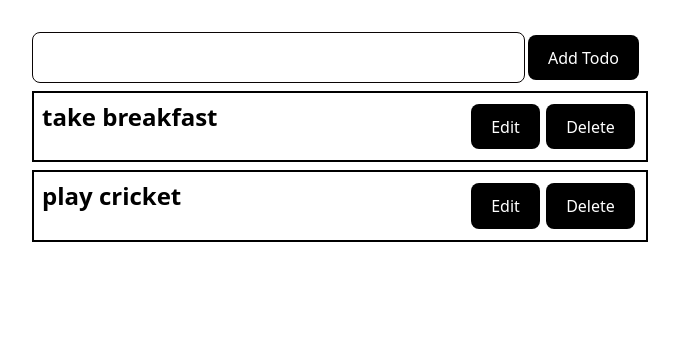
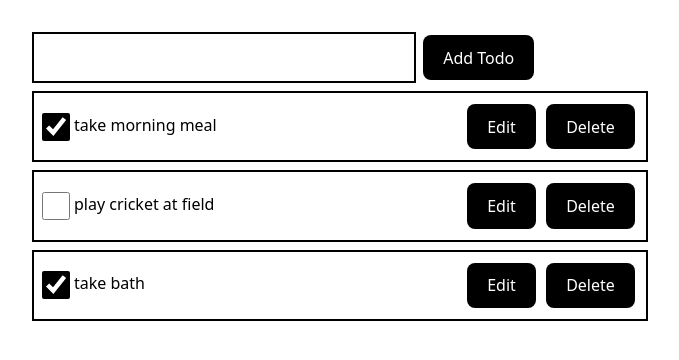
Before and after one commit to DivyaGaurav21/js--react-2k26, a React (Vite) app in the folder react-devlop/: page /infinite-que1 in a window 1280 px wide. Shown: the top 360 px of the page, without its empty margins (300-979 px from the left). Built offline with nearby package versions, Linux system fonts and the light colour scheme.

Commit message:
add todo list with status

```diff
--- a/react-devlop/src/components/question/TodoList.jsx
+++ b/react-devlop/src/components/question/TodoList.jsx
@@ -1,35 +1,119 @@
-// TODO LIST WITHOUT STATUS
+// // TODO LIST WITHOUT STATUS
+
+// import React, { useState } from "react";
+
+// let dummyTodo = [
+//   { id: 1, title: "take breakfast" },
+//   { id: 2, title: "play cricket" }
+// ];
+
+// const TodoList = () => {
+
+//   const [todos, setTodos] = useState(dummyTodo);
+//   const [inputValue, setInputValue] = useState("");
+//   const [editId, setEditId] = useState(null);
+
+//   const addTodoHandler = (e) => {
+//     e.preventDefault();
+
+//     if (!inputValue) {
+//       alert("please add todo");
+//       return;
+//     }
+
+//     if (editId) {
+//       let editedTodos = todos.map(todo => {
+//         if (todo.id == editId) {
+//           return { ...todo, title: inputValue }
+//         } else {
+//           return todo;
+//         }
+//       })
+//       setTodos(editedTodos);
+//       setInputValue("");
+//       setEditId(null);
+//       return;
+//     }
+
+//     let newTodo = {
+//       id: Date.now(),
+//       title: inputValue
+//     }
+//     setTodos(prev => [newTodo, ...prev]);
+//     setInputValue("");
+//   }
+
+//   const deleteHandler = (Id) => {
+//     setTodos(todos.filter(todo => todo.id != Id))
+//   }
+
+//   const editHandler = (todo) => {
+//     setEditId(todo.id);
+//     setInputValue(todo.title);
+//   }
+
+//   return (
+//     <div>
+//         <form className="flex flex-row mb-2">
+//           <input
+//             value={inputValue}
+//             onChange={(e) => setInputValue(e.target.value)}
+//           />
+//           <button className="btn" type="submit" onClick={addTodoHandler}>{editId ? "Update" : "Add"} Todo</button>
+//         </form>
+
+//       <div className="flex flex-col gap-2">
+//         {todos.map(todo => (
+//           <div className="flex flex-row justify-between border-2 border-black p-2">
+//             <p className="font-bold text-2xl">{todo.title}</p>
+//             <div>
+//               <button className="btn" onClick={() => editHandler(todo)}>Edit</button>
+//               <button className="btn" onClick={() => deleteHandler(todo.id)}>Delete</button>
+//             </div>
+//           </div>
+//         ))}
+//       </div>
+//     </div>
+//   );
+// };
+
+// export default TodoList;
+
+
+// --------------
+
+// TODO LIST WITH STATUS
 
 import React, { useState } from "react";
 
-let dummyTodo = [
-  { id: 1, title: "take breakfast" },
-  { id: 2, title: "play cricket" }
+const dummyTodos = [
+  { id: 1, title: "take morning meal", status: true },
+  { id: 2, title: "play cricket at field", status: false },
+  { id: 3, title: "take bath", status: true }
 ];
 
 const TodoList = () => {
-
-  const [todos, setTodos] = useState(dummyTodo);
-  const [inputValue, setInputValue] = useState("");
+  const [todos, setTodos] = useState(dummyTodos);
+  const [inputValue, setInputValue] = useState('');
   const [editId, setEditId] = useState(null);
 
   const addTodoHandler = (e) => {
     e.preventDefault();
 
-    if (!inputValue) {
+    if (!inputValue.trim()) {
       alert("please add todo");
       return;
     }
 
     if (editId) {
-      let editedTodos = todos.map(todo => {
+      let updatedTodoArr = todos.map(todo => {
         if (todo.id == editId) {
           return { ...todo, title: inputValue }
         } else {
           return todo;
         }
       })
-      setTodos(editedTodos);
+      setTodos(updatedTodoArr);
       setInputValue("");
       setEditId(null);
       return;
@@ -37,37 +121,55 @@ const TodoList = () => {
 
     let newTodo = {
       id: Date.now(),
-      title: inputValue
+      title: inputValue,
+      status: false
     }
-    setTodos(prev => [newTodo, ...prev]);
-    setInputValue("");
+    setTodos(prevTodos => [newTodo, ...prevTodos]);
   }
 
+  const checkHandler = (Id) => {
+    let updateStatus = todos.map(todo => {
+      if (todo.id == Id) {
+        return { ...todo, status: !todo.status }
+      } else {
+        return todo;
+      }
+    })
+    setTodos(updateStatus)
+  }
+  const editTodoHandler = (todo) => {
+    setEditId(todo.id);
+    setInputValue(todo.title);
+  }
   const deleteHandler = (Id) => {
     setTodos(todos.filter(todo => todo.id != Id))
   }
 
-  const editHandler = (todo) => {
-    setEditId(todo.id);
-    setInputValue(todo.title);
-  }
-
   return (
     <div>
-        <form className="flex flex-row mb-2">
-          <input
-            value={inputValue}
-            onChange={(e) => setInputValue(e.target.value)}
-          />
-          <button className="btn" type="submit" onClick={addTodoHandler}>{editId ? "Update" : "Add"} Todo</button>
-        </form>
+      <form className="flex flex-row gap-1 mb-2">
+        <input
+          value={inputValue}
+          onChange={(e) => setInputValue(e.target.value)}
+          className="border-2 border-black w-96"
+        />
+        <button className="btn" type="submit" onClick={addTodoHandler}>{editId ? "Update" : "Add"}  Todo</button>
+      </form>
 
       <div className="flex flex-col gap-2">
         {todos.map(todo => (
-          <div className="flex flex-row justify-between border-2 border-black p-2">
-            <p className="font-bold text-2xl">{todo.title}</p>
-            <div>
-              <button className="btn" onClick={() => editHandler(todo)}>Edit</button>
+          <div key={todo.id} className="flex flex-row justify-between items-center p-2 border-2 border-black">
+            <div className="flex flex-row gap-1">
+              <input
+                type="checkbox"
+                checked={todo.status}
+                onChange={() => checkHandler(todo.id)}
+                className="w-7 h-7 accent-black"
+              />
+              <p>{todo.title}</p>
+            </div>
+            <div className="flex flex-row gap-1">
+              <button className="btn" onClick={() => editTodoHandler(todo)}>Edit</button>
               <button className="btn" onClick={() => deleteHandler(todo.id)}>Delete</button>
             </div>
           </div>
--- a/react-devlop/src/index.css
+++ b/react-devlop/src/index.css
@@ -15,10 +15,10 @@ h1 {
   margin: 3px;
 }
 
-input {
+/* input {
   border: 1px solid #0a0505;
   padding: 0.5em;
   font-size: 1em;
   border-radius: 0.5em;
   width: 80%;
-}
+} */
```
